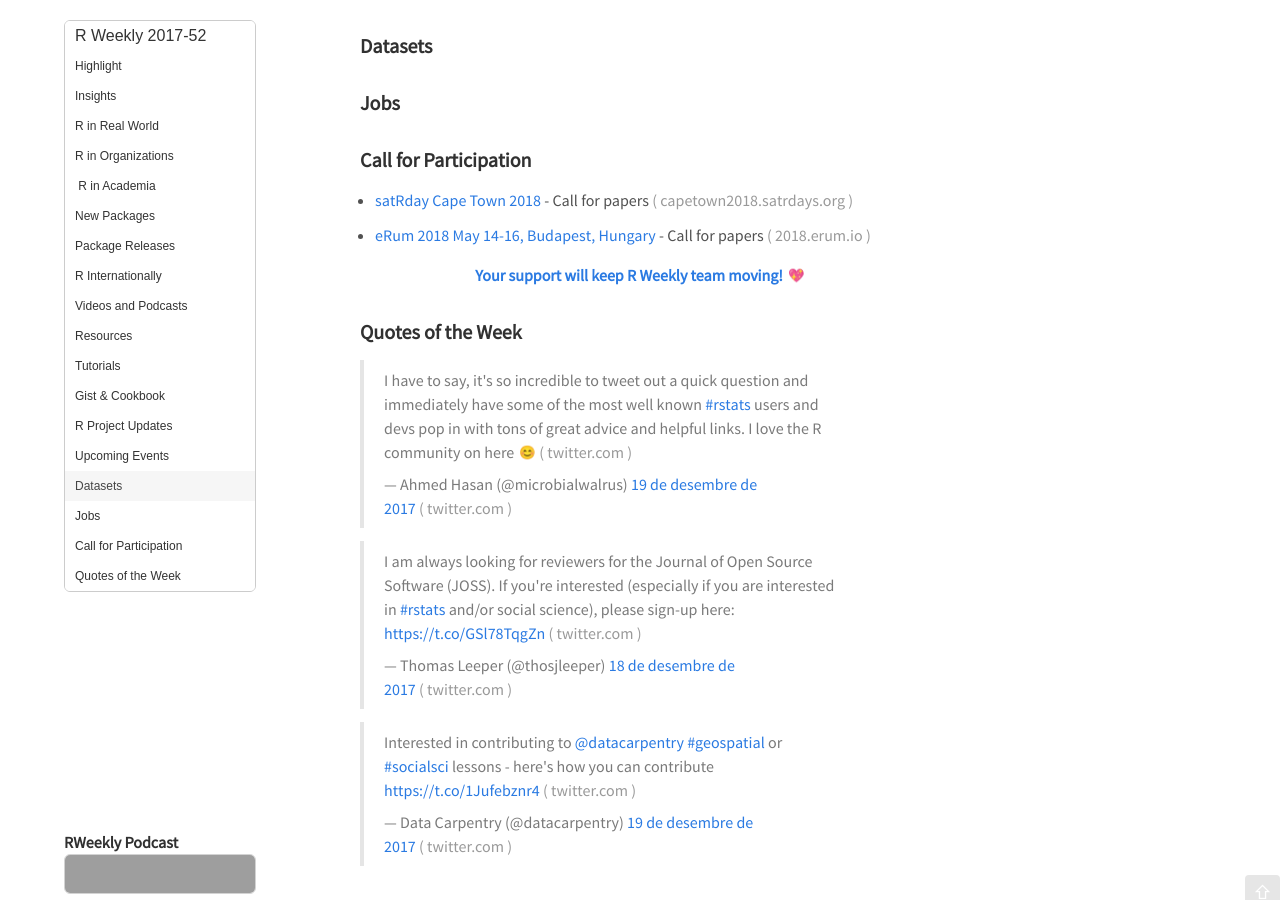
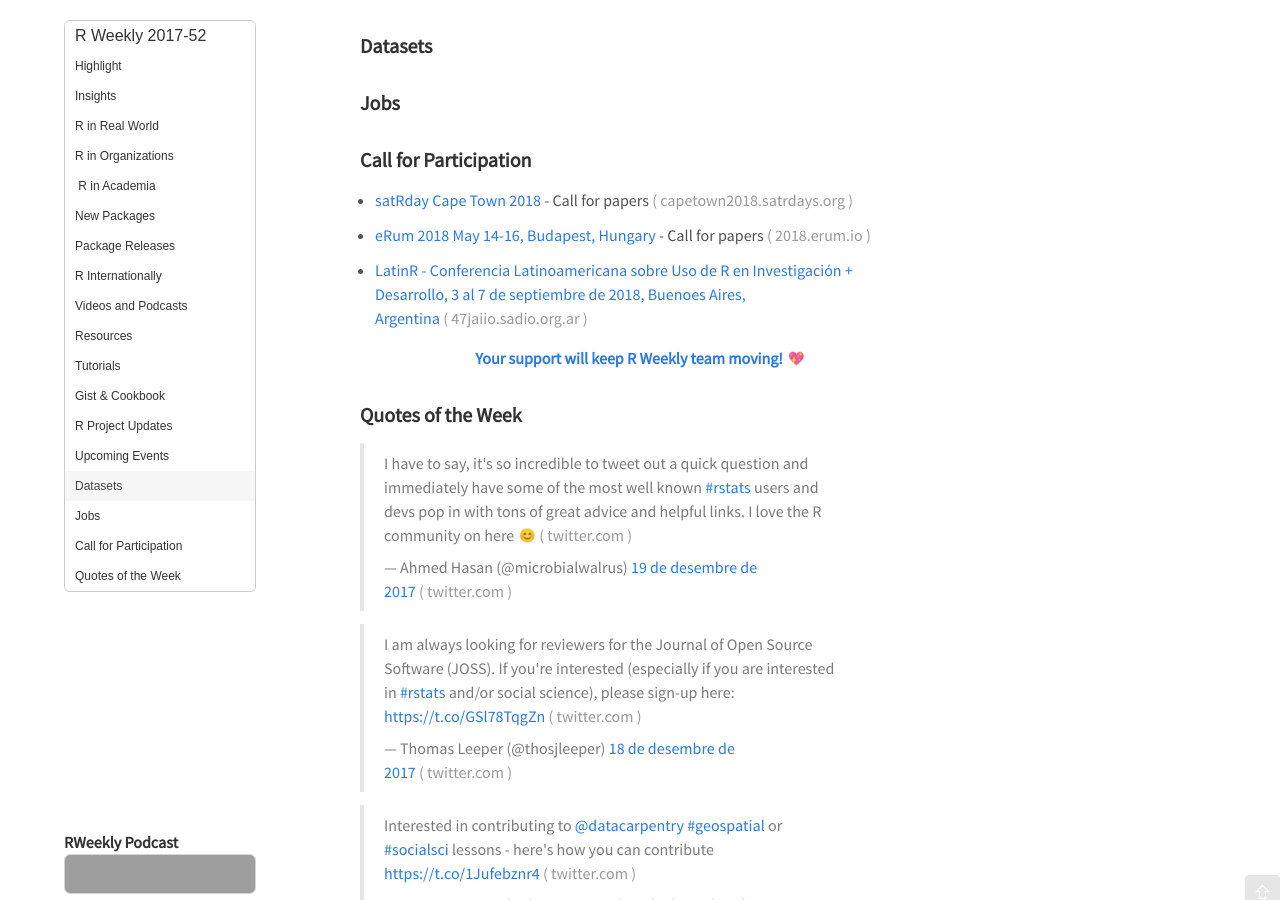
Before and after one commit to rweekly/rweekly.org, a Jekyll site: the page built from draft.md, in a window 1280 px wide and 900 px high, scrolled down 5231 px. Built offline with Jekyll 4.4.1, drawn with Linux system fonts in a browser that asks for light colours; emoji names are drawn with the system emoji font; comment, search, counter and statistics services are not loaded; grey boxes are pictures that could not be loaded.

Commit message:
Update draft.md

```diff
--- a/draft.md
+++ b/draft.md
@@ -223,6 +223,8 @@ More past events at [R conferences & meetups](https://conf.rweekly.org).
 
 + [eRum 2018 May 14-16, Budapest, Hungary](http://2018.erum.io/#cfp) - Call for papers
 
++ [LatinR - Conferencia Latinoamericana sobre Uso de R en Investigación + Desarrollo, 3 al 7 de septiembre de 2018, Buenoes Aires, Argentina](http://47jaiio.sadio.org.ar/index.php?q=node/125)
+
 <p class="hide-support added-hostname support-rweekly" style="text-align: center;font-weight: bold;">Your <a class="non-visited externalLink" href="https://www.patreon.com/rweekly" onclick="pas(this)">support</a> will keep R Weekly team moving! 💡</p>
 
 ###  Quotes of the Week
```
